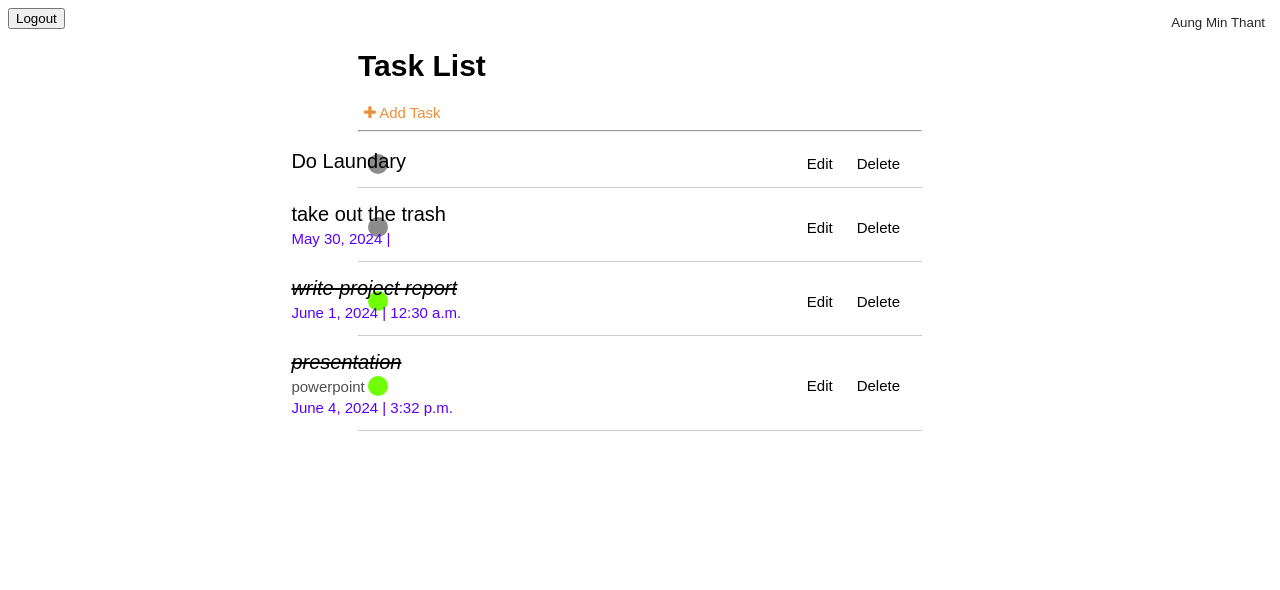
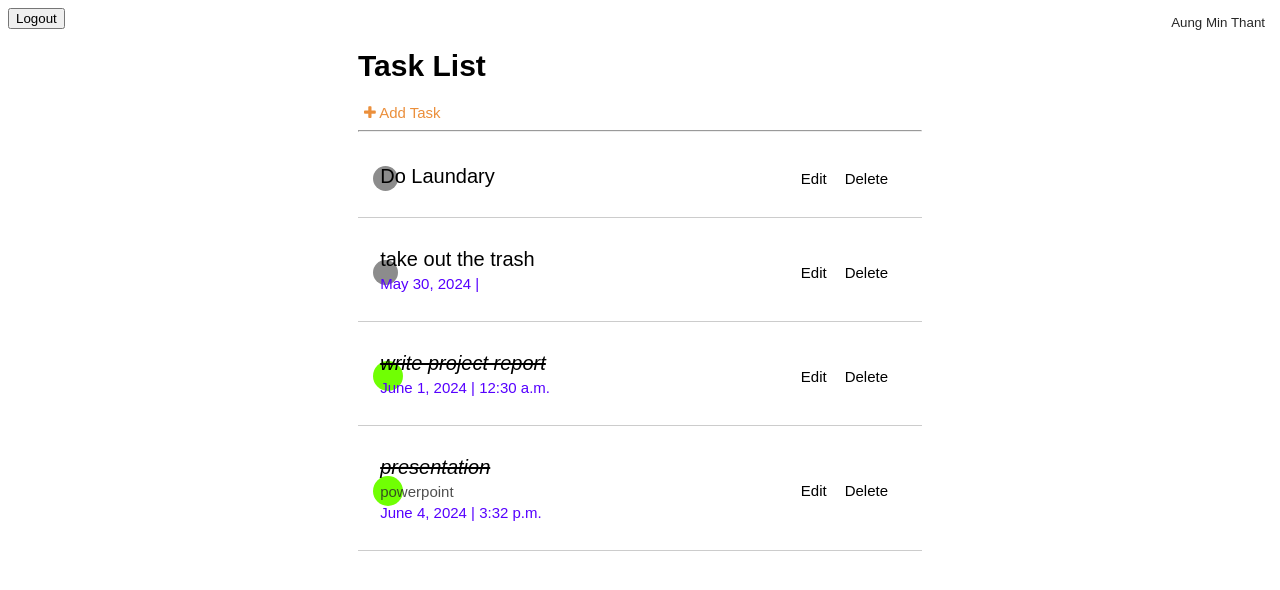
Before and after one commit to aungminthant13/Listify, a Django app: page / in a window 1280 px wide. Shown: the top 590 px of the page. Run offline with Django 5.2, Linux system fonts and the light colour scheme; a user stored in the database is signed in; data comes from the database, SQL or seed files in the repository; both versions use the stored data as it was after the commit; some libraries are stand-ins or nearby versions.

Commit message:
before task form changes

```diff
--- a/todo_list/todo/static/todo/styles.css
+++ b/todo_list/todo/static/todo/styles.css
@@ -48,14 +48,20 @@ body {
 
 .task {
     color: #373737;
-    display: flex;
-    justify-content: space-between;
+    display: grid;
+    grid-template-columns: 1fr 3fr 1fr;
+
     align-items: center;
     padding: 10px;
     margin-top: 5px;
     margin-bottom: 5px;
 
     border-bottom: 0.5px solid #bcbcbcc1;
+}
+
+.item {
+    margin: 5px;
+    padding: 10px;
 }
 
 .task:hover {
@@ -65,61 +71,58 @@ body {
     border-bottom: none;
 }
 
-.task_title {
+.task_body {
+    font-size: 15px;
+    margin-left: -100px;
+}
+
+.task_body > .task_title {
     color: #000000;
     font-size: 20px;
     margin: 4px 0;
     text-decoration: none;
 }
 
-.task_description {
+.task_body > .task_description {
     color: #292929d0;
     margin: 4px 0;
 }
 
-.task_datetime {
+.task_body > .task_datetime {
     color: #5601ff;
     margin: 4px 0;
 }
 
 .task_button {
-    margin: 0 3px;
+    margin: 3px;
     border: none;
     background: none;
 }
 
-.task_body {
-    align-items: flex-start;
-    font-size: 15px;
-    flex: 0 1 200px;
-    margin-left: -400px; /* Adjust this value to move it further left */
+#task_button_group {
+    display: flex;
+    margin: 5px;
+    align-items: center;
 }
 
 
 .task-complete-icon {
-    display: flex;
-    height: 20px;
-    width: 20px;
+    height: 10px;
+    width: 10px;
     background-color: #70ff03;
     border-radius: 50%;
+    margin-right: 10px;
 }
 
 .task-incomplete-icon {
-    display: flex;
-    height: 20px;
-    width: 20px;
+    height: 5px;
+    width: 5px;
     background-color: #8c8c8c;
     border-radius: 50%;
+    margin-right: 10px;
 }
 
-#task_button_group {
-    display: flex;
-    align-items: center;
-}
 
-#task_button_group a {
-    margin: 0 3px;
-}
 
 
 .username {
@@ -172,30 +175,26 @@ body {
     margin-bottom: 10px;
 }
 
-.login_form {
-    font-size: 15px;
-    width: 250px;
-    height: 25px;
-    margin: 10px auto;
-    display: flex;
-    justify-content: center;
-    border: 1px solid #3d3d3d;
-    border-radius: 5px;
-}
-
-.login_form:focus {
-    border: 1px solid #ff1616;
+.task_form {
+    margin-top: 5px;
+    margin-bottom: 5px;
+    margin-left: 50px;
+    margin-right: 20px;
+    align-items: normal;
 }
 
 .login_button {
     background-color: #474747;
     color: #ffffff;
     font-size: 15px;
-    width: 255px;
+
+    width: 200px;
     height: 30px;
     margin: 10px auto;
+
     display: flex;
     justify-content: center;
+    align-items: center;
     border: 1px solid #3d3d3d;
     border-radius: 5px;
 }
--- a/todo_list/todo/templates/todo/tasks_list.html
+++ b/todo_list/todo/templates/todo/tasks_list.html
@@ -12,10 +12,8 @@
     </div>
 
     <div id="username_popup">
-        <p>
-            @{{ request.user.get_username }}
-            {{ request.user.email }}
-        </p>
+            <div>@{{ request.user.get_username }}</div>
+            <div>{{ request.user.email }}</div>
     </div>
 
 {% else %}
@@ -36,34 +34,34 @@
         {% for task in tasks %}
             <div class="task" id="task">
                 {% if task.complete %}
-                        <div class="task-complete-icon"></div>
+                    <span class="item task-complete-icon"></span>
 
-                        <div class="task_body">
+                    <span class="item task_body">
                         <i class="task_title"><s>
                             <a style="text-decoration: none; color: black;"style="color: #000000;" href="{% url 'task-update' task.id %}">{{ task.title }}</a>
                         </s></i>
                         <div class="task_description">{{ task.description }}</div>
                         <div class="task_datetime">{% if task.date %}{{ task.date }} | {% endif %}{% if task.time %}{{ task.time }}{% endif %}</div>
-                        </div>
+                    </span>
 
                 {% else %}
-                        <div class="task-incomplete-icon"></div>
+                    <span class="item task-incomplete-icon"></span>
 
-                        <div class="task_body">
+                    <span class="item task_body">
                         <a class="task_title" href="{% url 'task-update' task.id %}">{{ task.title }}</a>
                         <div class="task_description">{{ task.description }}</div>
                         <div class="task_datetime">{% if task.date %}{{ task.date }} | {% endif %}{% if task.time %}{{ task.time }}{% endif %}</div>
-                        </div>
+                    </span>
                 {% endif %}
 
-                <div id="task_button_group">
+                <span class="item" id="task_button_group">
                     <a href="{% url 'task-update' task.id %}">
                         <button class="button task_button">Edit</button>
                     </a>
                     <a href="{% url 'task-delete' task.id %}">
                         <button class="button task_button">Delete</button>
                     </a>
-                </div>
+                </span>
             </div>
         {% endfor %}
     {% else %}
```
Also changed, not shown: todo_list/todo/templates/todo/tasks_form.html (+1 -10 lines), todo_list/db.sqlite3. Lines whose indentation alone changed are shown as unchanged.
